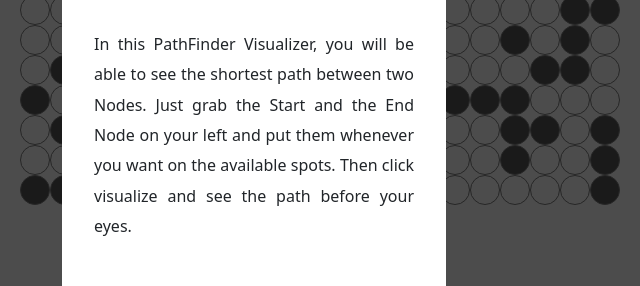
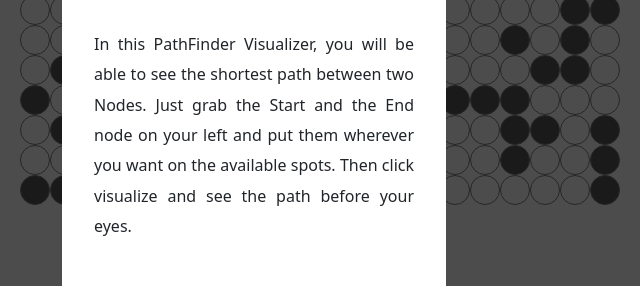
Before and after one commit to Jul472/PathFinder, a plain HTML site: page index.html in a window 1280 px wide. Shown: the part 261-547 px from the top of the page, 386-1026 px from the left. Drawn offline with nearby package versions, Linux system fonts and the light colour scheme.

Commit message:
Fixing typos

```diff
--- a/index.html
+++ b/index.html
@@ -32,7 +32,7 @@
           <h2 class="text-success">Welcome</h2>
         </div>
         <div class="customModalBody">
-          <p>In this PathFinder Visualizer, you will be able to see the shortest path between two Nodes. Just grab the Start and the End Node on your left and put them whenever you want on the available spots. Then click visualize and see the path before your eyes.</p>
+          <p>In this PathFinder Visualizer, you will be able to see the shortest path between two Nodes. Just grab the Start and the End node on your left and put them wherever you want on the available spots. Then click visualize and see the path before your eyes.</p>
         </div>
         <div class="customModalFooter">
           <button class="btn btn-success" id="customModalBtn">Let's go</button>
```
